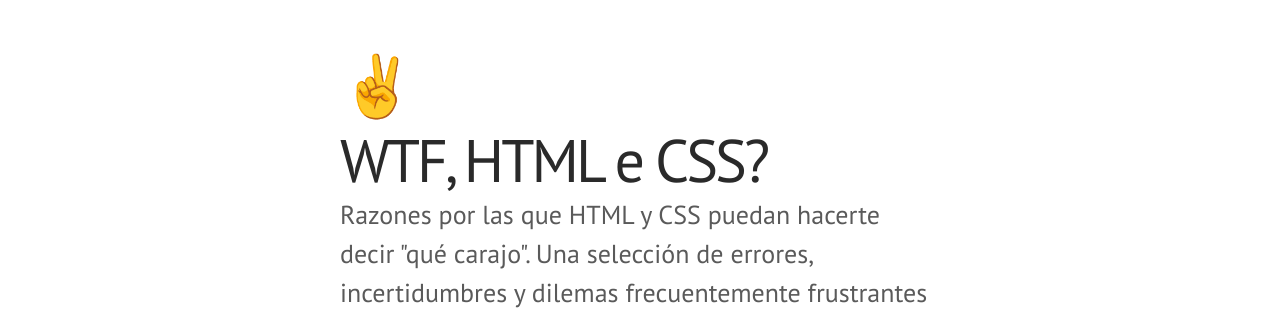
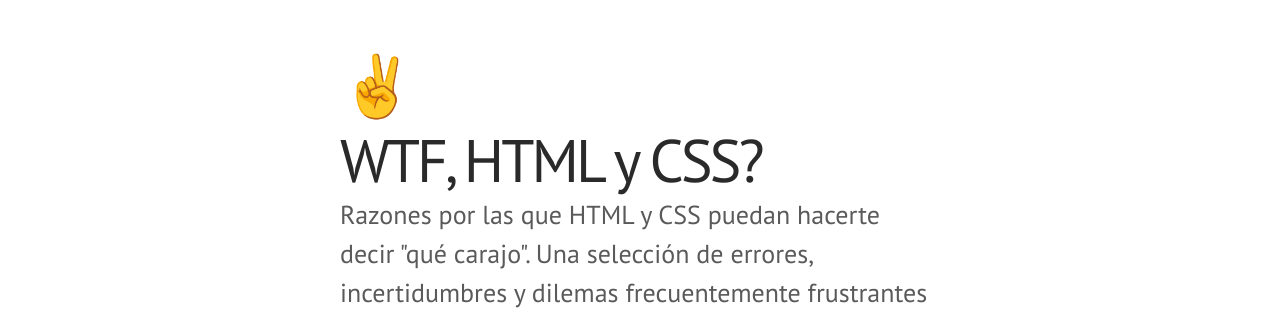
Before and after one commit to aauri/wtf-html-y-css, a Jekyll site: the page built from index.md, in a window 1280 px wide and 900 px high. Shown: the top 320 px of the window. Built offline with Jekyll 4.4.1, drawn with Linux system fonts in a browser that asks for light colours; some web fonts are replaced; Markdown is read by kramdown in place of the engine named in the settings; comment, search, counter and statistics services are not loaded.

Commit message:
fixed more bugs/grammar

```diff
--- a/_config.yml
+++ b/_config.yml
@@ -1,6 +1,6 @@
-name:          "WTF, HTML e CSS?"
-url:           http://aauri.github.io/wtf-html-css/
-repo:          https://github.com/aauri/wtf-html-css
+name:          "WTF, HTML y CSS?"
+url:           http://aauri.github.io/wtf-html-y-css/
+repo:          https://github.com/aauri/wtf-html-y-css
 twitter:       https://twitter.com/mdo
 
 
--- a/index.md
+++ b/index.md
@@ -37,7 +37,8 @@ Incluye siempre un doctype. Les recomiendo el simple doctype de HTML5:
 
 <a name="box-model-math"></a>
 ### Matemática del modelo de caja (Box Model)
-Los elementos que tienen el ancho `width` especificado se alargan cuando tienen relleno `padding` y/o un borde con `border-width`. Para evitar estos problemas usa el ya común [reset](http://www.paulirish.com/2012/box-sizing-border-box-ftw/) `box-sizing: border-box;`.
+Los elementos que tienen el ancho `width` especificado se alargan cuando tienen relleno `padding` y/o un borde con `border-width`.
+Para evitar estos problemas usa el ya común [reset](http://www.paulirish.com/2012/box-sizing-border-box-ftw/) `box-sizing: border-box;`.
 
 
 <a name="rems-mobile-safari"></a>
```
